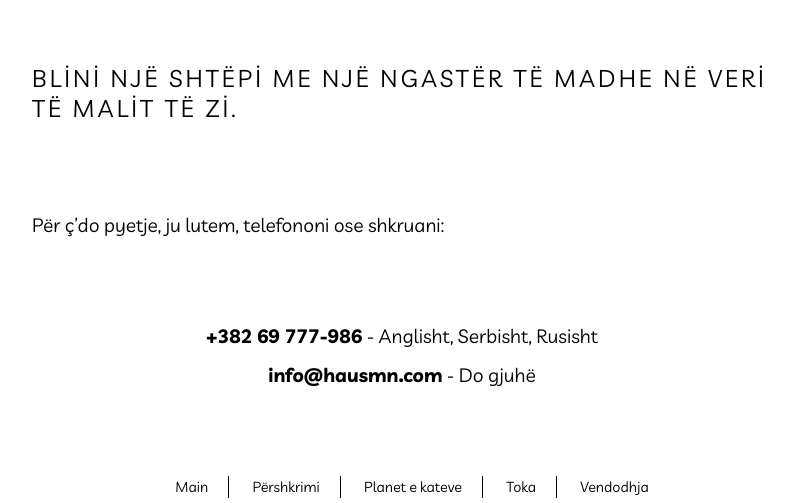
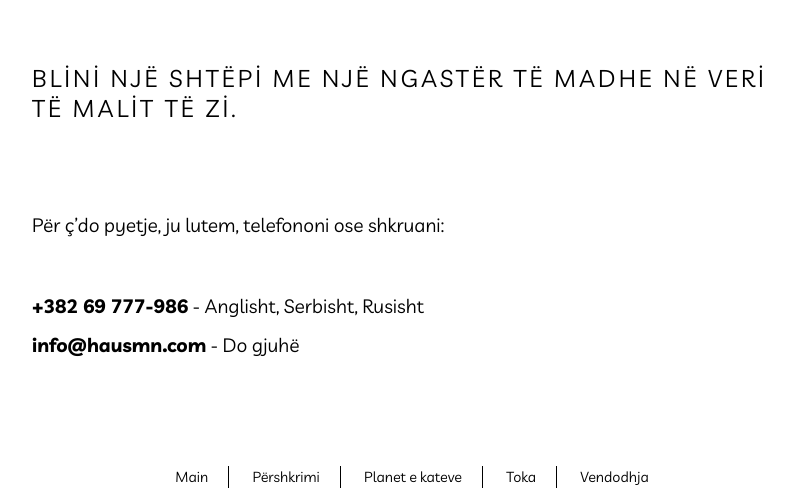
Before and after one commit to montehaus/al, a plain HTML site: page index.html in a window 1280 px wide. Shown: the part 6321-6824 px from the top of the page, without its empty margins (228-1021 px from the left). Drawn offline with Linux system fonts and the light colour scheme.

Commit message:
Update style.css

```diff
--- a/styles/style.css
+++ b/styles/style.css
@@ -444,7 +444,7 @@ p {
     width: 100%;
 }
 .contactsfoot {
-	text-align: center;
+	text-align: left;
     font-size: 1.2em;
     font-weight: 600;
     line-height: 1em;
@@ -460,7 +460,7 @@ p {
 }
 .contactstext {
 	text-align: left;
-	margin-bottom: 90px;
+	margin-bottom: 60px;
 	font-size: 1.2em;
 }
 .cont {
@@ -472,7 +472,7 @@ p {
 .footermenu {
 	position: absolute;
     vertical-align: bottom;
-    bottom: 5px;
+    bottom: 15px;
     text-align: center;
     margin: 0;
     left: 0%;
```
